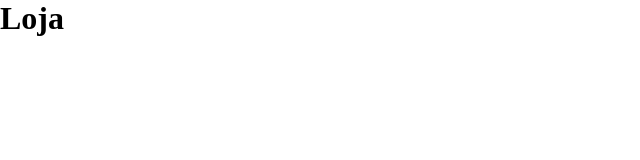
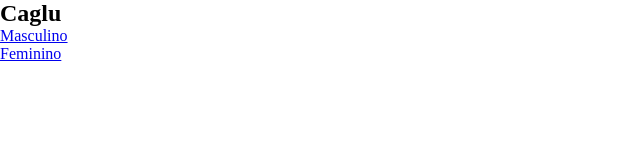
Before and after one commit to Carloss-Jr/Desafio-Gama-1, a plain HTML site: page index.html in a window 1280 px wide. Shown: the whole page, without its empty margins (0-640 px from the left). Drawn offline with Linux system fonts and the light colour scheme.

Commit message:
Header+2sections

```diff
--- a/index.html
+++ b/index.html
@@ -8,9 +8,18 @@
     <link rel="stylesheet" href="./style.css" />
   </head>
   <body>
-    <header>
-      <h1>Loja</h1>
+    <header class="header">
+      <nav>
+        <h1 class="logo">Caglu</h1>
+        <ul>
+          <a href="#masculine"><li>Masculino</li></a>
+          <a href="#feminine"><li>Feminino</li></a>
+        </ul>
+      </nav>
     </header>
-    <main></main>
+    <main>
+      <section class="masculine"></section>
+      <section class="feminine"></section>
+    </main>
   </body>
 </html>
```
